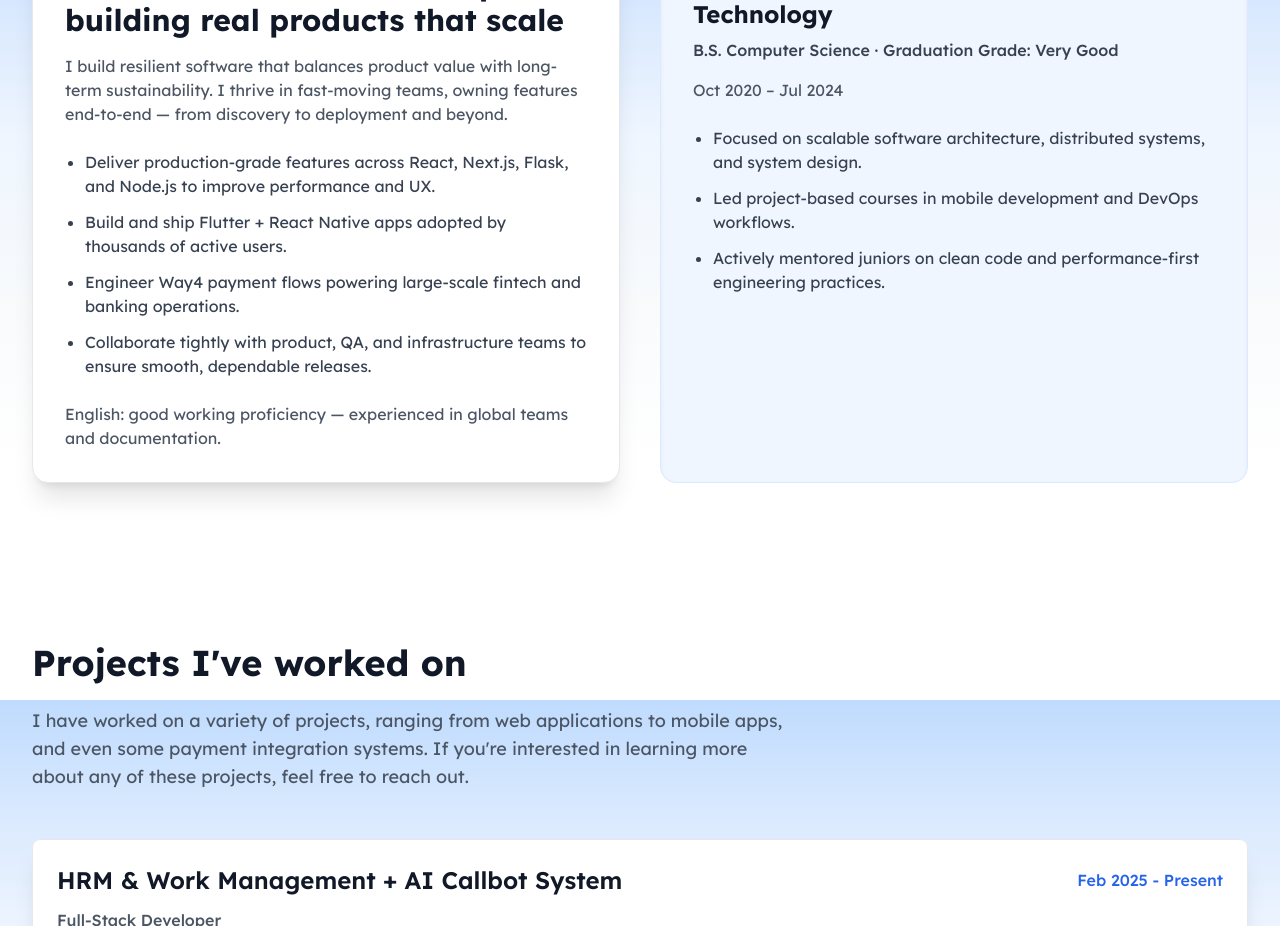
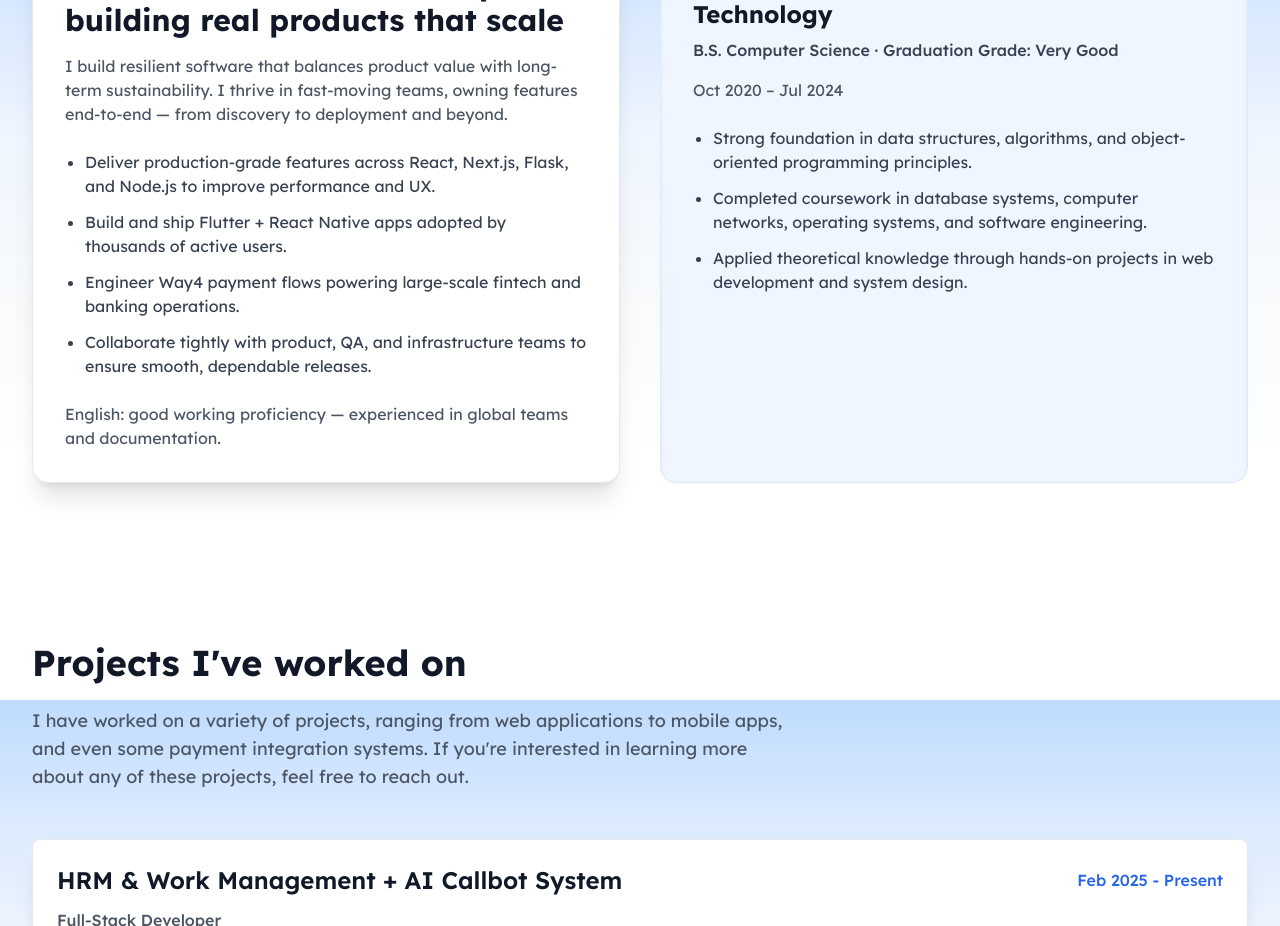
Before and after one commit to hvan128/portfolio, a Next.js app: page / in a window 1280 px wide. Shown: the part 900-1826 px from the top of the page. Built offline with nearby package versions, Linux system fonts and the light colour scheme.

Commit message:
Update education section: Replace with Computer Science-focused content

```diff
--- a/components/Quote.tsx
+++ b/components/Quote.tsx
@@ -11,9 +11,9 @@ export default function Quote() {
   ]
 
   const educationHighlights = [
-    'Focused on scalable software architecture, distributed systems, and system design.',
-    'Led project-based courses in mobile development and DevOps workflows.',
-    'Actively mentored juniors on clean code and performance-first engineering practices.',
+    'Strong foundation in data structures, algorithms, and object-oriented programming principles.',
+    'Completed coursework in database systems, computer networks, operating systems, and software engineering.',
+    'Applied theoretical knowledge through hands-on projects in web development and system design.',
   ]
 
   return (
```
